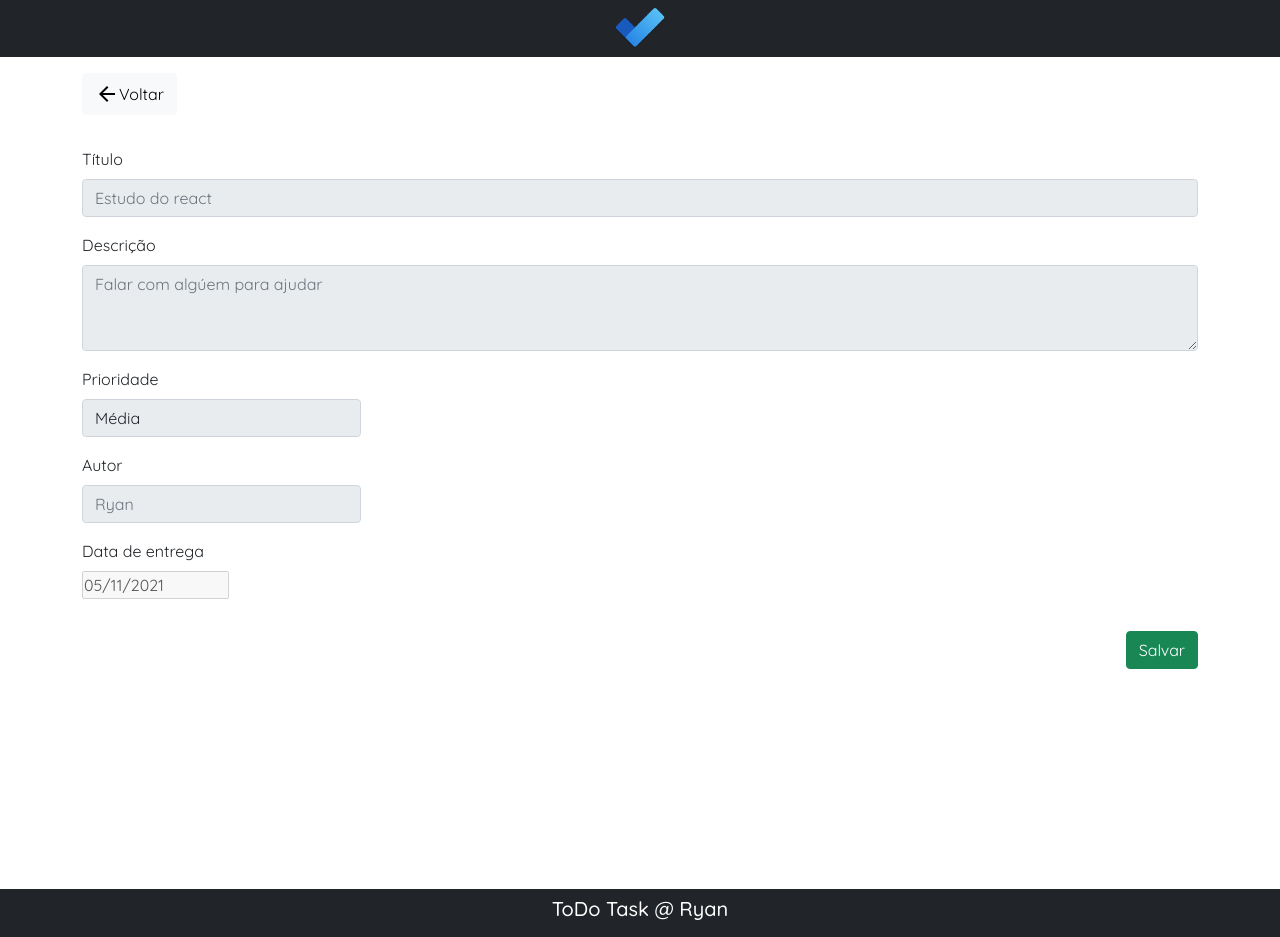
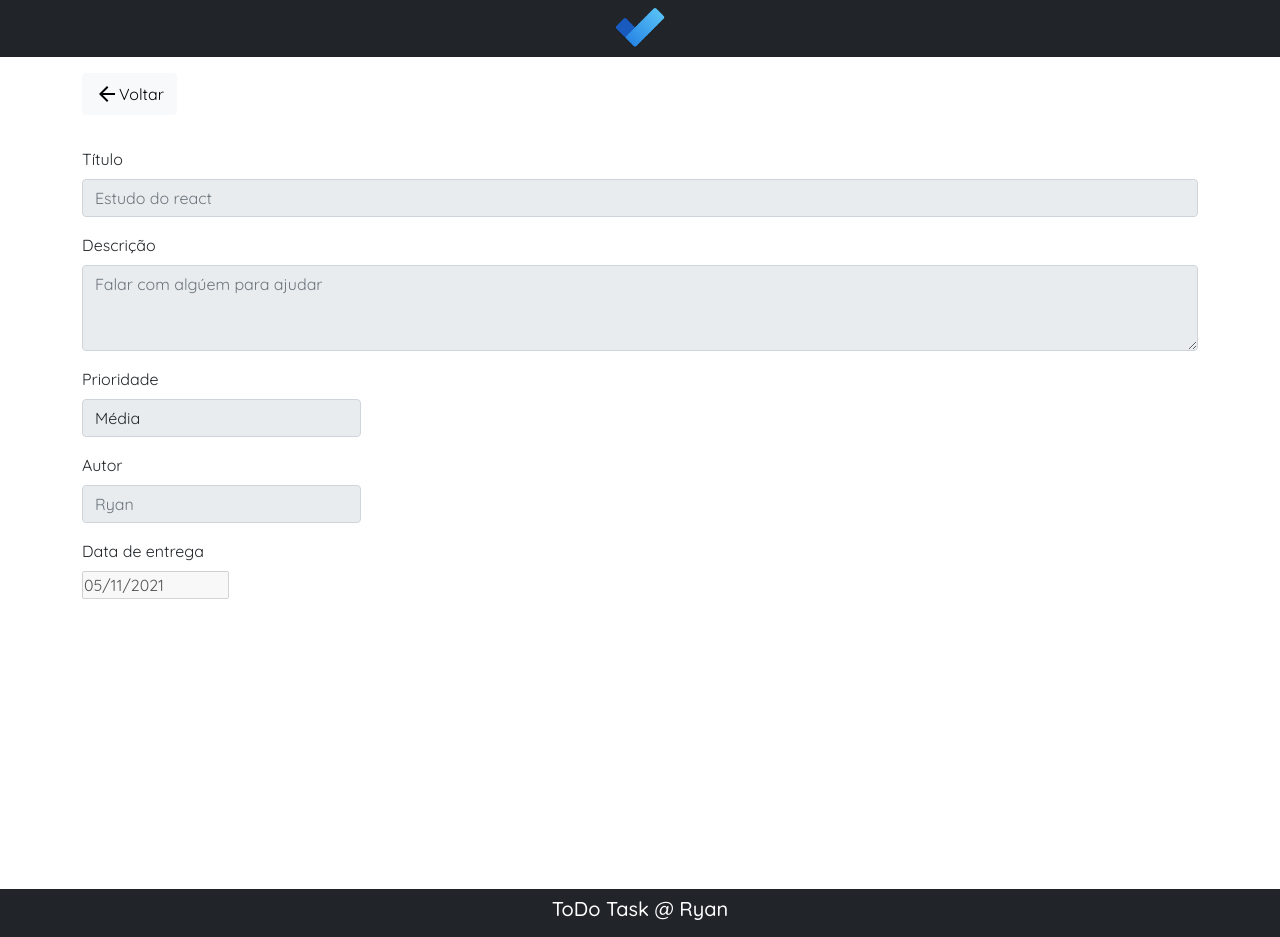
Before and after one commit to Ryan-Albuquerque/app-todo-task, a React (Create React App) app: page /edit/1 in a window 1280 px wide. Built offline with nearby package versions, Linux system fonts and the light colour scheme; no server answers.

Commit message:
Update index.js

```diff
--- a/src/components/FormTask/index.js
+++ b/src/components/FormTask/index.js
@@ -137,9 +137,12 @@ function FormTask({props}) {
             </Form>
             <Row className="my-4">
                 <Col className="d-flex justify-content-end">
-                    <Button variant="success" onClick={handleCreateTask} type="submit">
-                        Salvar
-                    </Button>
+                    {props.isNew?
+                        (<Button variant="success" onClick={handleCreateTask} type="submit">
+                            Salvar
+                        </Button>):null
+                    }
+
                 </Col>
             </Row>
         </Container>
```
